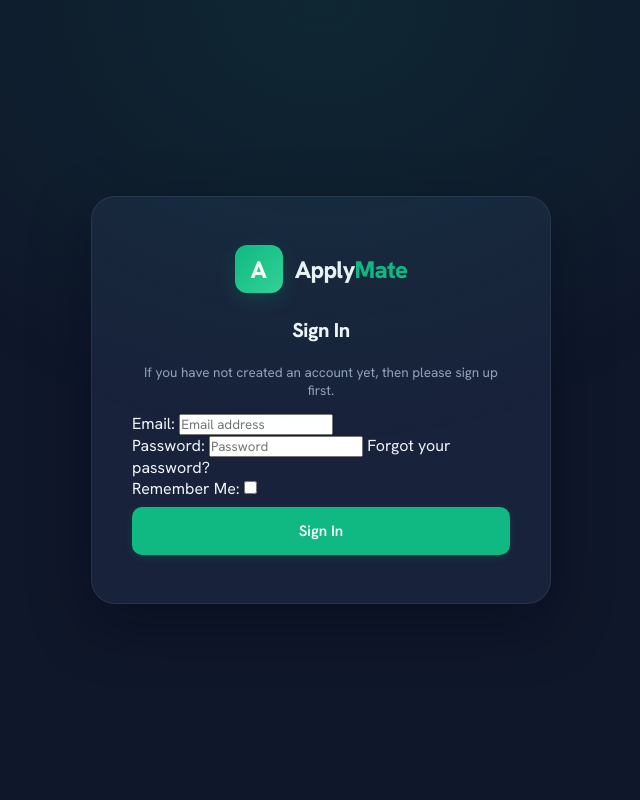
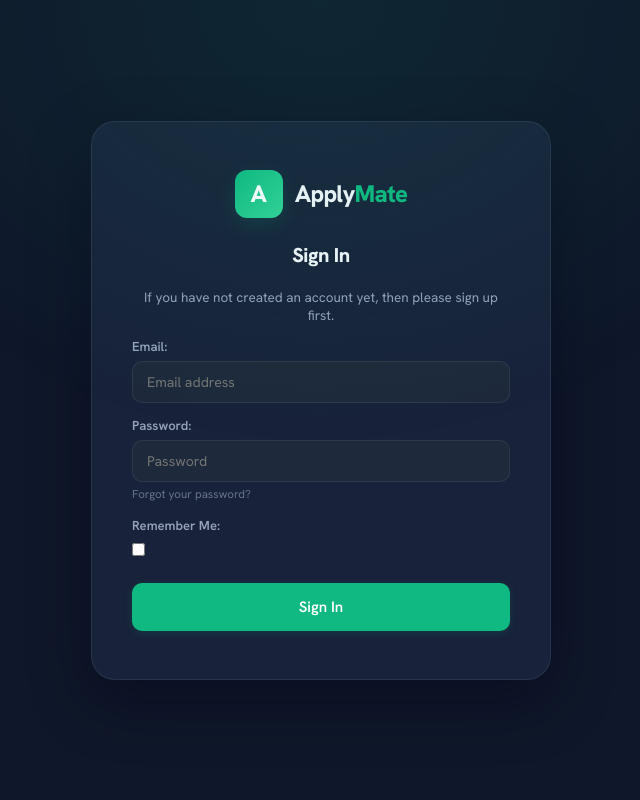
Before and after one commit to mahd0x8/ApplyMate, a Django app: a page that uses templates/allauth/elements/p.html in a window 1280 px wide. Shown: the whole page, without its empty margins (319-959 px from the left). Run offline with Django 5.2, Linux system fonts and the light colour scheme; parts of the project's set-up code (start-up, migrations or seed data) failed here and were passed over.

Commit message:
feat: add styling for Allauth forms on landing page

```diff
--- a/static/css/main.css
+++ b/static/css/main.css
@@ -588,6 +588,39 @@ input, textarea, select { font-family: inherit; }
   max-height: 400px; overflow-y: auto;
 }
 
+/* ── Allauth form styling (as_p renders plain inputs without CSS classes) ── */
+.landing-card p { margin-bottom: 14px; }
+.landing-card p > label,
+.landing-card p > span > label {
+  display: block;
+  font-size: 13px; font-weight: 600; color: var(--muted); margin-bottom: 6px;
+}
+.landing-card p > input[type="email"],
+.landing-card p > input[type="text"],
+.landing-card p > input[type="password"],
+.landing-card p > select {
+  display: block; width: 100%;
+  height: 42px; padding: 0 14px;
+  background: var(--elevated); border: 1px solid var(--border);
+  border-radius: 10px; color: var(--text); font-size: 14px;
+  outline: none; transition: border-color 0.15s, box-shadow 0.15s;
+}
+.landing-card p > input:focus {
+  border-color: var(--accent); box-shadow: 0 0 0 3px var(--accent-soft);
+}
+.landing-card ul.errorlist {
+  list-style: none; margin-bottom: 10px;
+  color: #EF4444; font-size: 12.5px;
+  background: rgba(239,68,68,0.1); border: 1px solid rgba(239,68,68,0.2);
+  border-radius: 8px; padding: 8px 12px;
+}
+.landing-card .helptext,
+.landing-card .helptext ul,
+.landing-card .helptext li {
+  font-size: 11.5px; color: var(--faint);
+  list-style: none; margin-top: 4px; line-height: 1.5;
+}
+
 /* ── Landing Page ── */
 .landing-page {
   min-height: 100vh; background: var(--bg);
```
